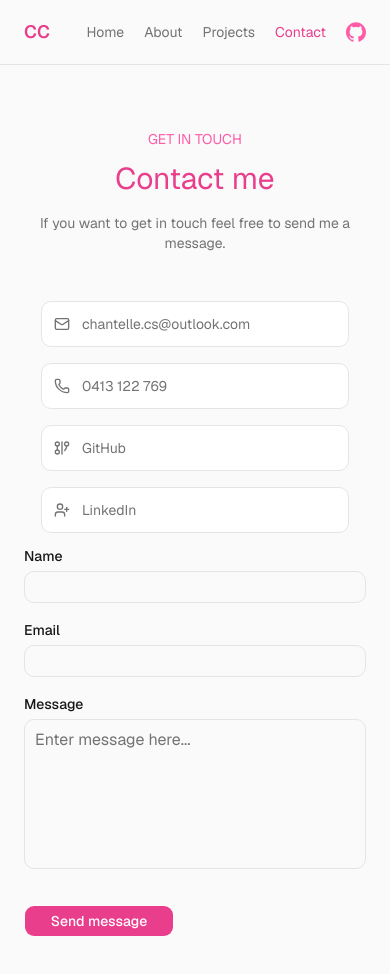
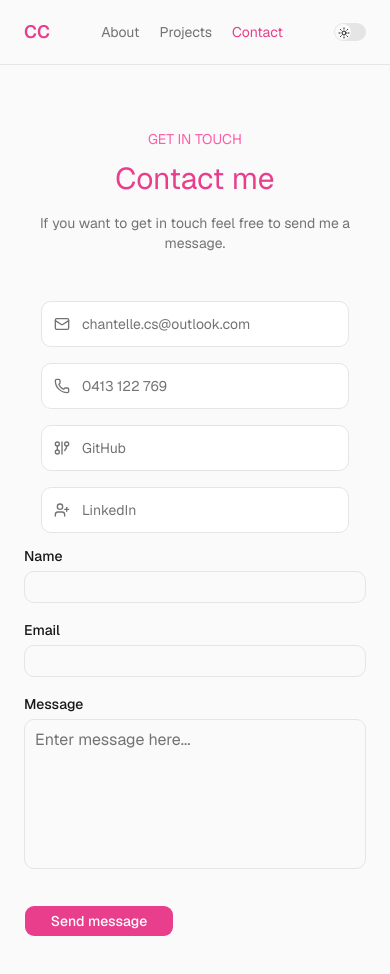
Before and after one commit to chanteCon/portfolioSite, a Next.js app: page /contact in a window 390 px wide. Shown: the top 974 px of the page. Built offline with nearby package versions, Linux system fonts and the light colour scheme.

Commit message:
add theme switcher

```diff
--- a/components/NavBar.tsx
+++ b/components/NavBar.tsx
@@ -3,11 +3,27 @@
 import Link from 'next/link';
 import Image from 'next/image';
 import { usePathname } from 'next/navigation';
+import { Switch } from './ui/switch';
+import { useTheme } from 'next-themes';
+import { Moon, Sun } from 'lucide-react';
+import { useSyncExternalStore } from 'react';
 
 export default function Navbar() {
     const pathname = usePathname();
+    const { resolvedTheme, setTheme } = useTheme();
+    const isDark = resolvedTheme === 'dark';
     const navPageStyle = 'text-sm text-muted-foreground transition-colors hover:text-primary';
     const activePageStyle = 'text-sm text-primary';
+    const emptySubscribe = () => () => {};
+    const mounted = useSyncExternalStore(
+        emptySubscribe,
+        () => true,
+        () => false,
+    );
+
+    if (!mounted) {
+        return null;
+    }
     return (
         <nav className="sticky top-0 z-50 border-b bg-background/90 backdrop-blur">
             <div className="mx-auto flex h-16 w-full max-w-6xl items-center justify-between px-6 sm:px-10 lg:px-16">
@@ -16,7 +32,12 @@ export default function Navbar() {
                 </Link>
 
                 <div className="flex items-center gap-5">
-                    <Link href="/" className={'/' === pathname ? activePageStyle : navPageStyle}>
+                    <Link
+                        href="/"
+                        className={`hidden md:block ${
+                            '/' === pathname ? activePageStyle : navPageStyle
+                        }`}
+                    >
                         Home
                     </Link>
 
@@ -46,10 +67,24 @@ export default function Navbar() {
                         target="_blank"
                         rel="noopener noreferrer"
                         aria-label="GitHub"
-                        className="transition-opacity hover:opacity-70"
+                        className="transition-opacity hover:opacity-70 hidden sm:block"
                     >
                         <Image src="/icons/github.svg" alt="GitHub" width={20} height={20} />
                     </a>
+                </div>
+                <div className="relative flex">
+                    <Switch
+                        checked={isDark}
+                        onCheckedChange={(checked) => {
+                            setTheme(checked ? 'dark' : 'light');
+                        }}
+                    />
+                    {!isDark && (
+                        <Sun className="pointer-events-none size-3 absolute top-1 left-1" />
+                    )}
+                    {isDark && (
+                        <Moon className="pointer-events-none text-primary size-3 absolute top-[3px] right-[3px]" />
+                    )}
                 </div>
             </div>
         </nav>
--- /dev/null
+++ b/components/ui/switch.tsx
@@ -0,0 +1,31 @@
+'use client';
+
+import { Switch as SwitchPrimitive } from '@base-ui/react/switch';
+import { cn } from 'cn';
+
+function Switch({
+    className,
+    size = 'default',
+    ...props
+}: SwitchPrimitive.Root.Props & {
+    size?: 'sm' | 'default';
+}) {
+    return (
+        <SwitchPrimitive.Root
+            data-slot="switch"
+            data-size={size}
+            className={cn(
+                'peer group/switch relative inline-flex shrink-0 items-center rounded-full border border-transparent transition-all outline-none group-has-[:focus-visible]/field-label:border-transparent group-has-[:focus-visible]/field-label:ring-0 after:absolute after:-inset-x-3 after:-inset-y-2 focus-visible:border-ring focus-visible:ring-3 focus-visible:ring-ring/50 aria-invalid:border-destructive aria-invalid:ring-3 aria-invalid:ring-destructive/20 data-[size=default]:h-[18.4px] data-[size=default]:w-[32px] data-[size=sm]:h-[14px] data-[size=sm]:w-[24px] dark:aria-invalid:border-destructive/50 dark:aria-invalid:ring-destructive/40 data-checked:bg-primary data-unchecked:bg-input dark:data-unchecked:bg-input/80 data-disabled:cursor-not-allowed data-disabled:opacity-50 cursor-pointer',
+                className,
+            )}
+            {...props}
+        >
+            <SwitchPrimitive.Thumb
+                data-slot="switch-thumb"
+                className="pointer-events-none block rounded-full bg-background ring-0 transition-transform group-data-[size=default]/switch:size-4 group-data-[size=sm]/switch:size-3 group-data-[size=default]/switch:data-checked:translate-x-[calc(100%-2px)] transition-transform duration-200 ease-in-out group-data-[size=sm]/switch:data-checked:translate-x-[calc(100%-2px)] dark:data-checked:bg-primary-foreground group-data-[size=default]/switch:data-unchecked:translate-x-0 group-data-[size=sm]/switch:data-unchecked:translate-x-0 dark:data-unchecked:bg-foreground"
+            />
+        </SwitchPrimitive.Root>
+    );
+}
+
+export { Switch };
```
